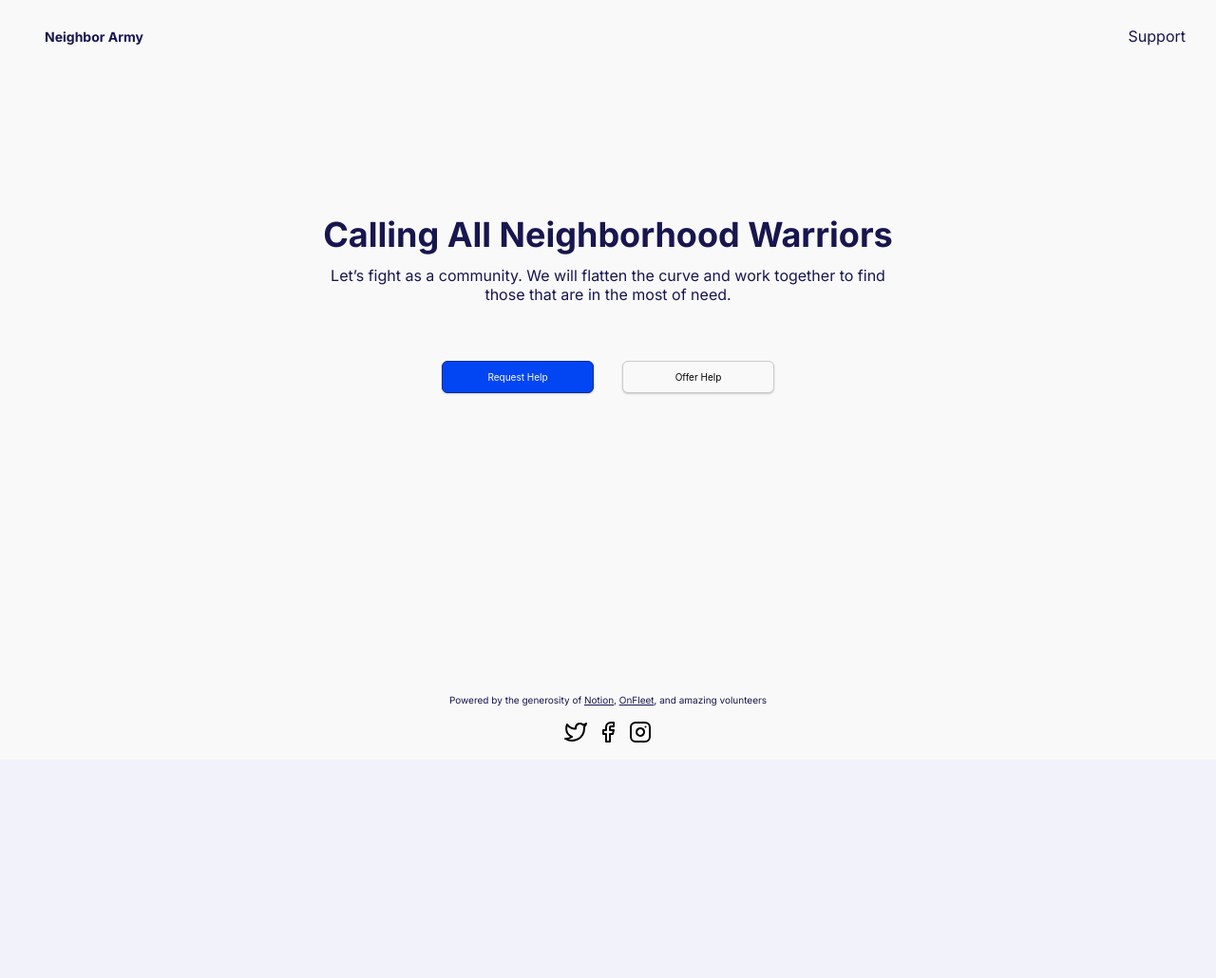
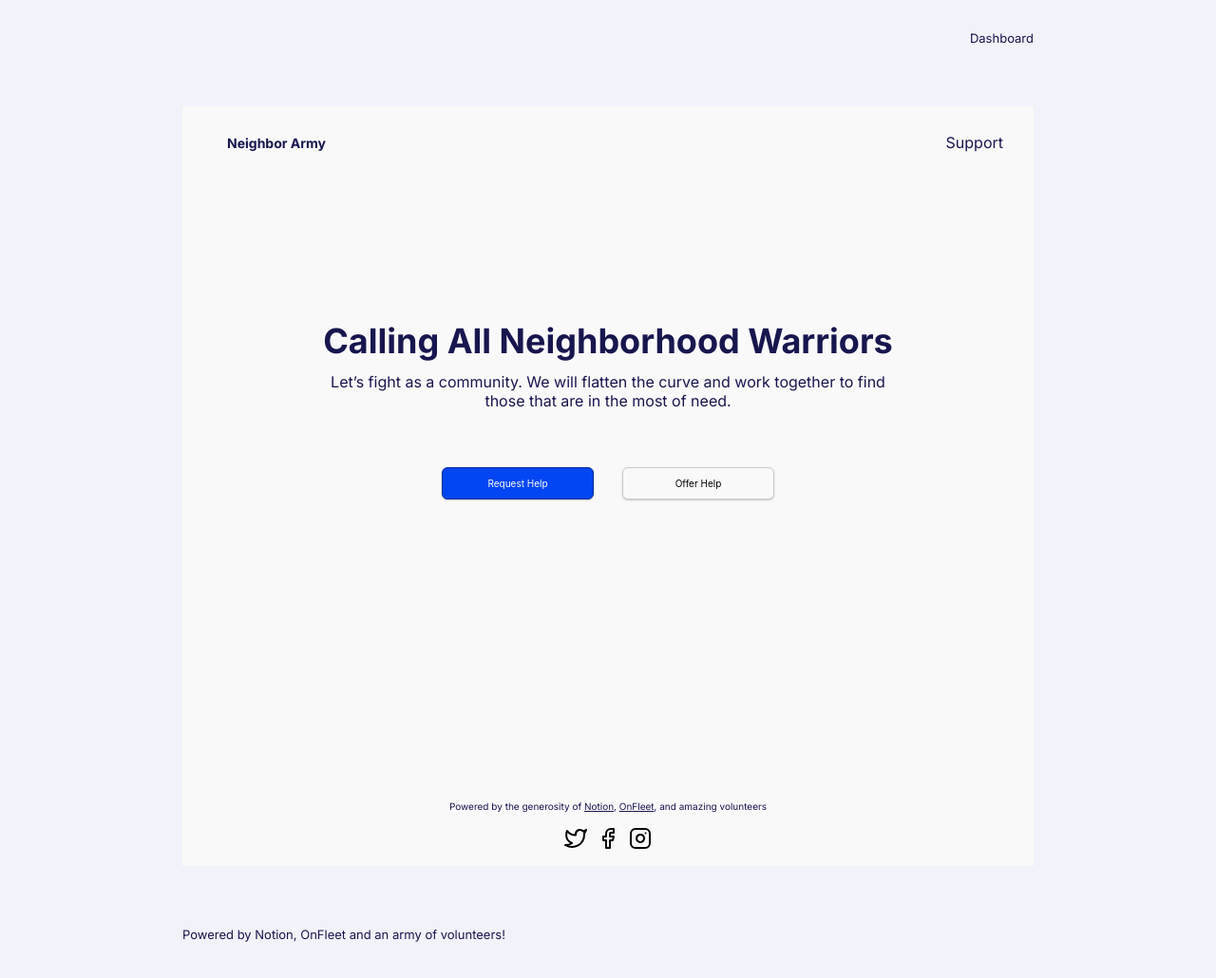
Before and after one commit to Neighbor-Army/help-with-covid, a Next.js app: page / in a window 1280 px wide. Shown: the top 1030 px of the page at 95% size. Before the commit the page ends 800 px from the top, so only its background shows below. Built offline with nearby package versions, Linux system fonts and the light colour scheme; no server answers.

Commit message:
Wrap all pages in layout components
Signed-off-by: Miikis <Miikis@users.noreply.github.com>

```diff
--- /dev/null
+++ b/pages/_app.js
@@ -0,0 +1,46 @@
+import React from "react";
+import PropTypes from "prop-types";
+
+import "../styles/global.scss";
+
+import Header from "../components/Header";
+import Footer from "../components/Footer";
+
+const MyApp = ({ Component, pageProps }) => {
+    return (
+        <div>
+            <Header></Header>
+            <main>
+                <Component {...pageProps} />
+                <style jsx>{`
+                    main {
+                        padding: 3.2rem 0;
+                        max-width: calc(100vw - 3.2rem);
+                        margin: auto;
+                    }
+
+                    @media screen and (min-width: 480px) {
+                        main {
+                            padding: 3.2rem 0;
+                            max-width: calc(100vw - 7.2rem);
+                        }
+                    }
+
+                    @media screen and (min-width: 768px) {
+                        main {
+                            max-width: 70%;
+                        }
+                    }
+                `}</style>
+            </main>
+            <Footer></Footer>
+        </div>
+    );
+};
+
+MyApp.propTypes = {
+    Component: PropTypes.func,
+    pageProps: PropTypes.any
+};
+
+export default MyApp;
```
